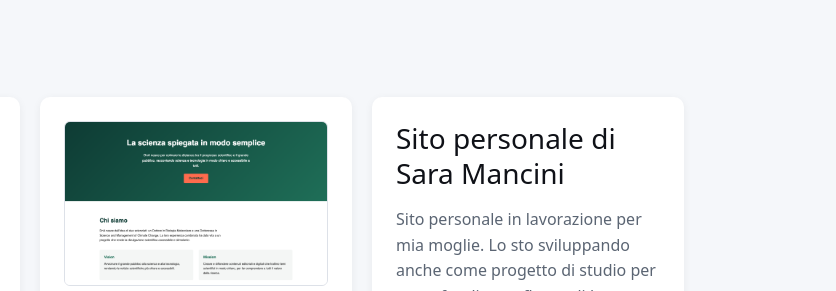
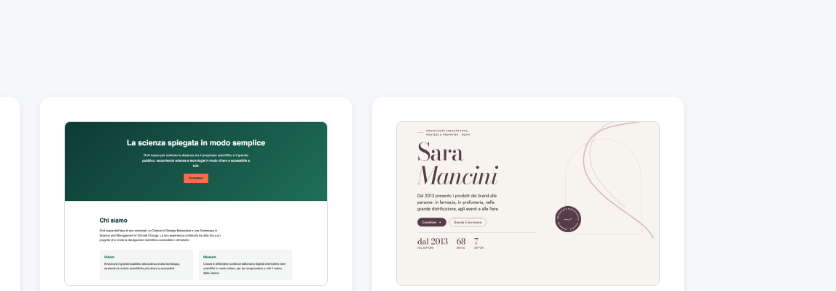
Before and after one commit to Ancry23/Ancry23.github.io, a plain HTML site: page index.html in a window 1280 px wide. Shown: the part 804-1095 px from the top of the page, 444-1280 px from the left. Drawn offline with nearby package versions, Linux system fonts and the light colour scheme.

Commit message:
Add real Sara Mancini site preview

```diff
--- a/index.html
+++ b/index.html
@@ -93,6 +93,7 @@
           <a href="https://github.com/Ancry23/dna-landing-page">Codice su GitHub</a>
         </article>
         <article class="project">
+          <img class="project-preview" src="immagini/sara-mancini-preview.png" alt="Anteprima reale della homepage del sito personale di Sara Mancini">
           <h3>Sito personale di Sara Mancini</h3>
           <p>Sito personale in lavorazione per mia moglie. Lo sto sviluppando anche come progetto di studio per approfondire un flusso di lavoro moderno.</p>
           <p class="small mb-0"><strong>Stack:</strong> Astro 7.<br>
```
Also changed, not shown: immagini/sara-mancini-preview.png (added).
